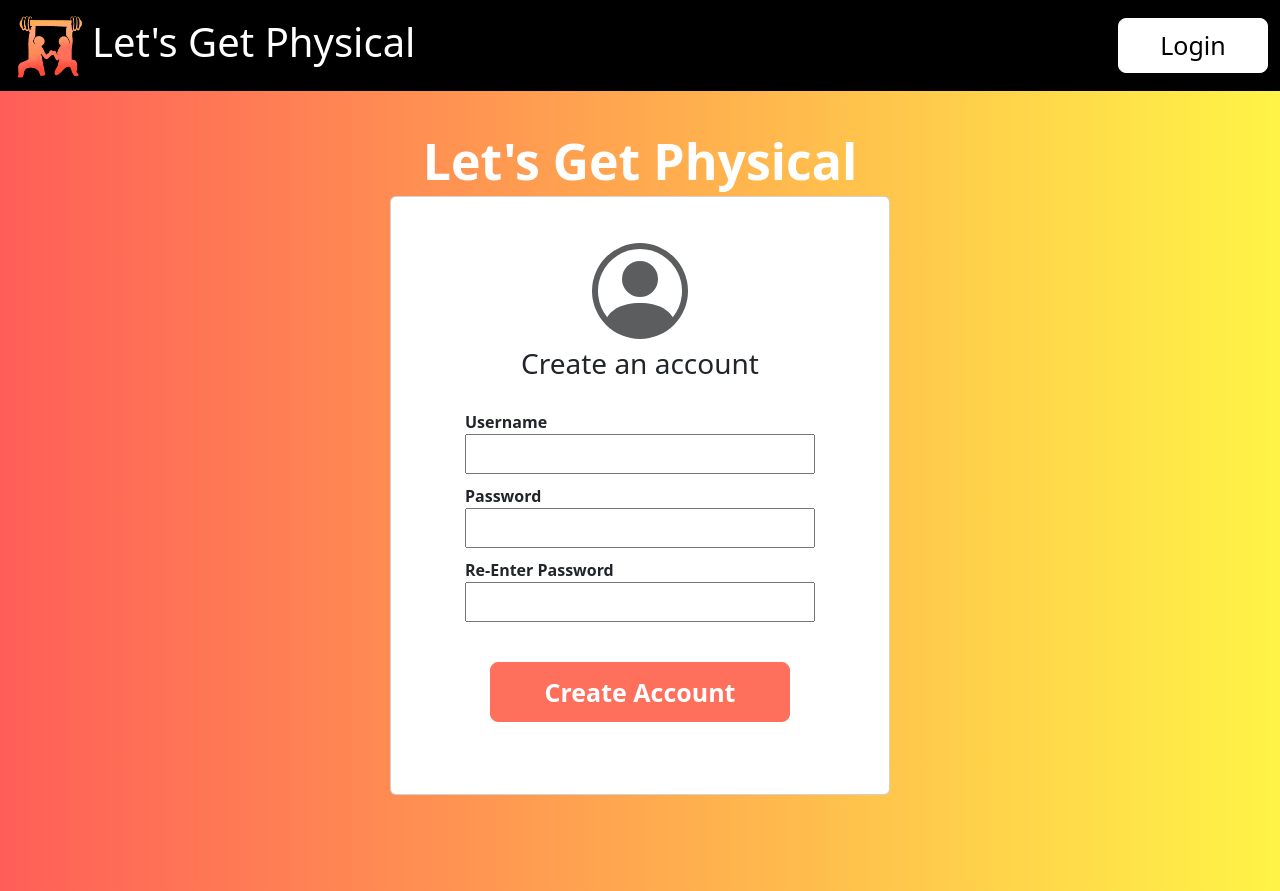
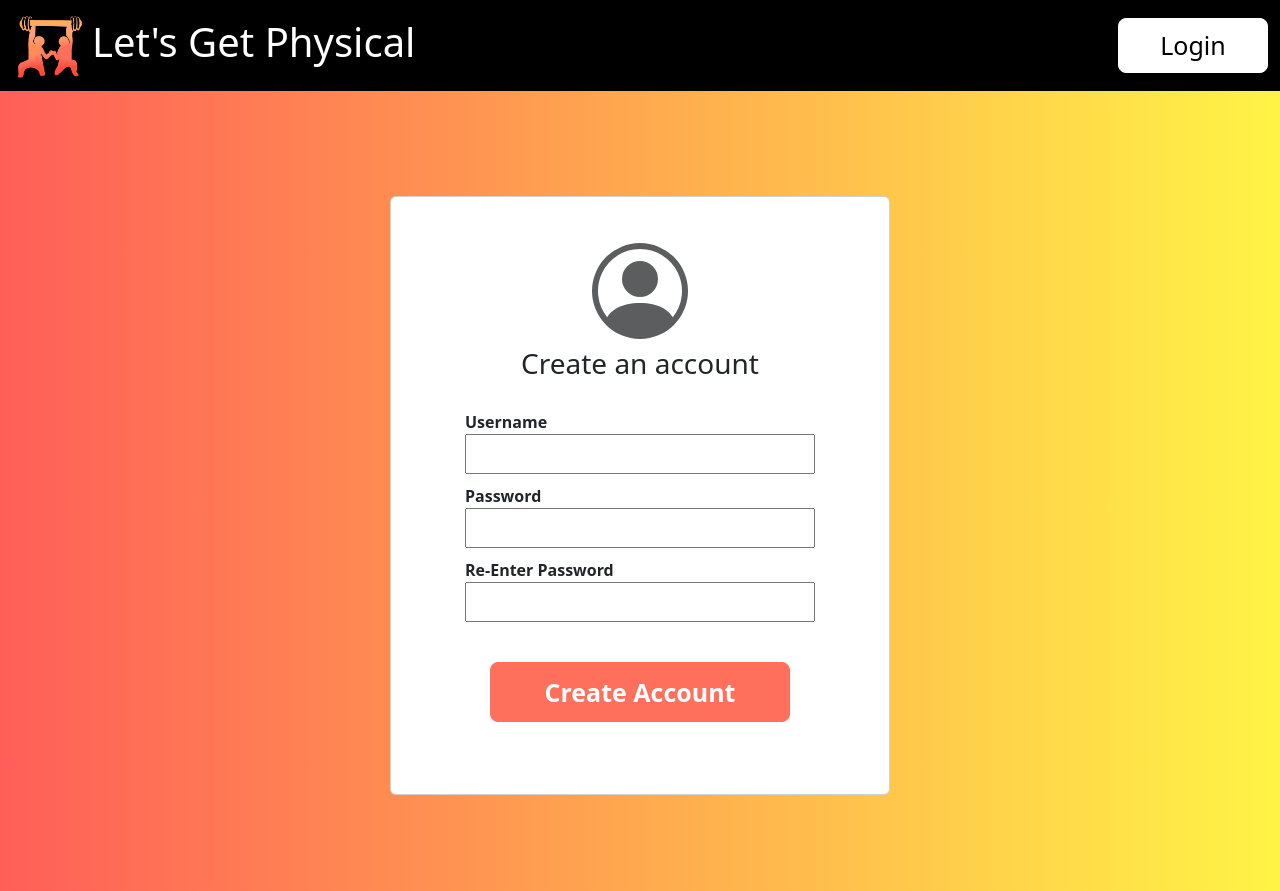
Before and after one commit to adamsprain/Lets-Get-Physical, a React (Create React App) app in the folder client/: page /signup in a window 1280 px wide. Built offline with nearby package versions, Linux system fonts and the light colour scheme.

Commit message:
small bugfix

```diff
--- a/client/src/components/Signup.js
+++ b/client/src/components/Signup.js
@@ -47,9 +47,6 @@ function Signup() {
 
     return (
         <div className="info-page" style={{display: "flex", justifyContent: "center"}}>
-            <div style={{marginTop: 40}}>
-                <h1 className="header">Let's Get Physical</h1>
-            </div>
             <div
                 style={{
                     display: "flex",
```
